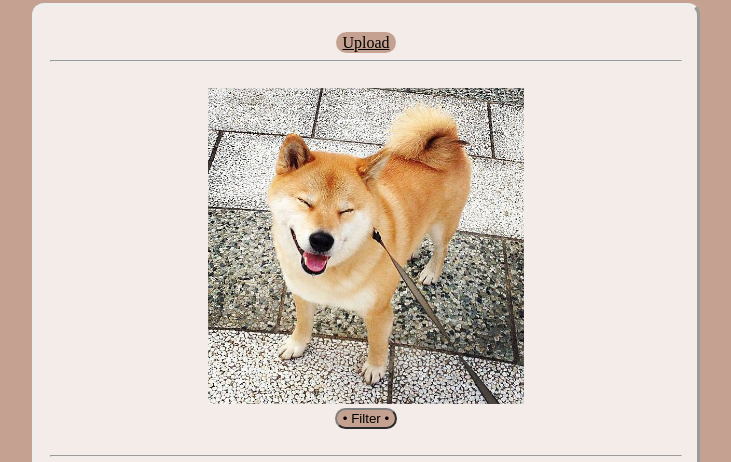
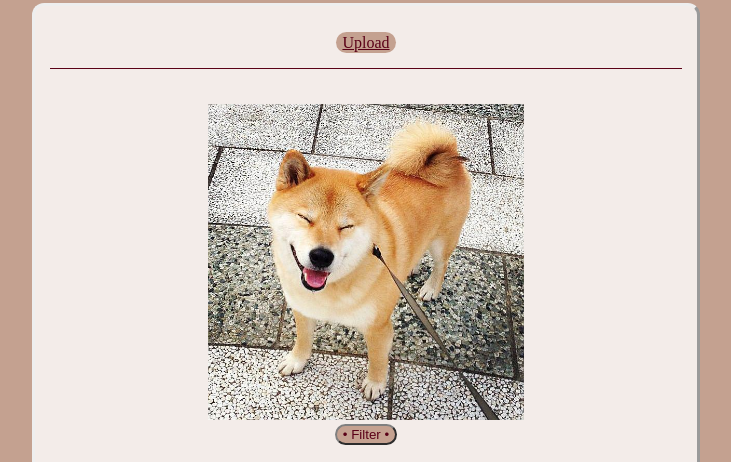
Before and after one commit to AlexandraFortner/GlamGram, a Django app: template app/app/templates/app/feed.html in a window 1280 px wide. Shown: the part 189-651 px from the top of the page, without its empty margins (274-1005 px from the left). Run offline with Django 3.2, Linux system fonts and the light colour scheme; the template is opened without the code that fills it: values that come from a table or form of the project are taken from there, others are empty; data comes from the database, SQL or seed files in the repository.

Commit message:
Added a burgundy color to the main color scheme by applying the color to the hr lines, and button/link text.

```diff
--- a/app/app/static/CSS/style.css
+++ b/app/app/static/CSS/style.css
@@ -6,16 +6,26 @@ img {
     width: 50%;
     height: 50%;
 }
+hr {
+    display: block;
+    height: 1px;
+    border: 0;
+    border-top: 1px solid #ccc;
+    margin: 1em 0;
+    padding: 0;
+    border-color: #5a0117;
+}
 
 button {
     background-color: #c4a190;
     border-radius: 12px;
     border-color: gray;
+    color: #5a0117;
 }
 
 a {
     background-color: #c4a190;
-    color: black;
+    color: #5a0117;
     padding: 2px 6px 2px 6px;
     border-radius: 12px;
 }
```
